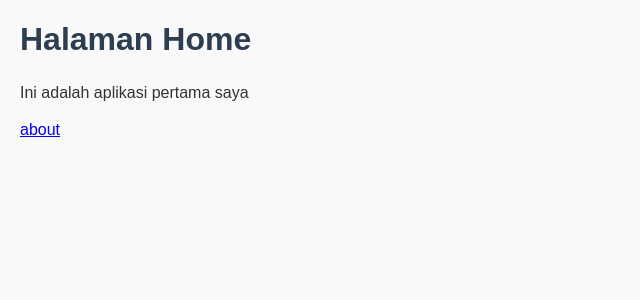
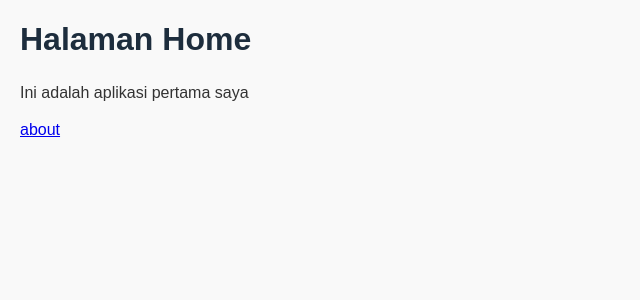
Before and after one commit to erxanz/belajar-flask-untuk-pemula, a Flask app: template flask1.3/templates/home.html in a window 1280 px wide. Shown: the top 300 px of the page, without its empty margins (0-640 px from the left). Run offline with Flask 3, Linux system fonts and the light colour scheme; the template is opened without the code that fills it, so the values that code supplies are empty.

Commit message:
readme 1.2.3

```diff
--- a/flask1.3/static/style.css
+++ b/flask1.3/static/style.css
@@ -6,7 +6,7 @@ body {
 }
 
 h1 {
-    color: #2c3e50;
+    color: #1d2d3d;
 }
 
 p {
```
Also changed, not shown: flask1.1/README.md, flask1.2/README.md (added), flask1.3/README.md (added).
